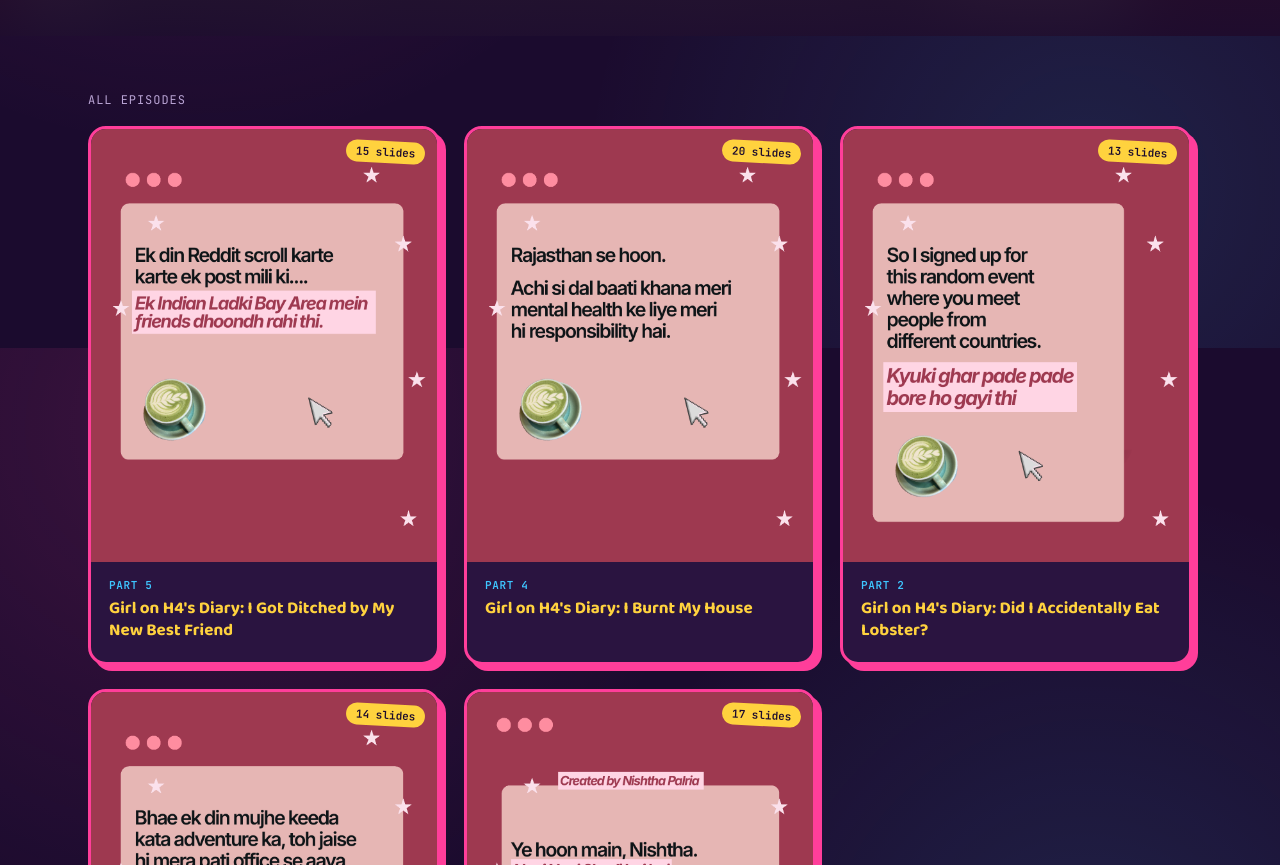
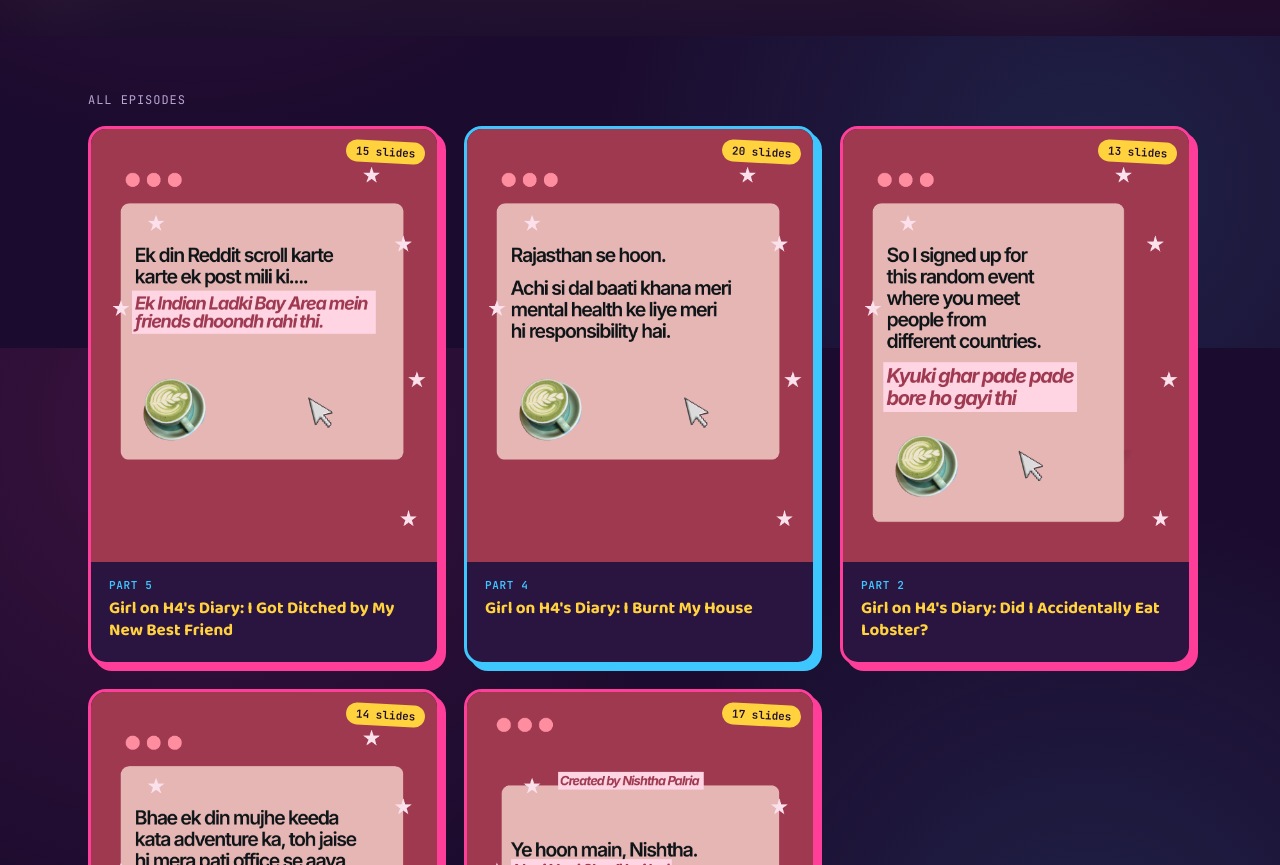
Before and after one commit to nishthapalria/chaatandchatter, a plain HTML site: page index.html in a window 1280 px wide. Shown: the part 452-1317 px from the top of the page. Drawn offline with Linux system fonts and the light colour scheme.

Commit message:
Update style.css

```diff
--- a/style.css
+++ b/style.css
@@ -143,9 +143,10 @@ img { max-width: 100%; display: block; }
 box-shadow: 6px 6px 0 var(--pink);
 transition: transform 0.15s ease, box-shadow 0.15s ease;
 }
-.ep-card:nth-child(2) { border-color: var(--pink); box-shadow: 6px 6px 0 var(--pink); }
+.ep-card:nth-child(2) { border-color: var(--blue); box-shadow: 6px 6px 0 var(--blue); }
 .ep-card:hover { transform: translate(-3px,-3px); }
 .ep-card:nth-child(1):hover { box-shadow: 9px 9px 0 var(--pink); }
+.ep-card:nth-child(2):hover { box-shadow: 9px 9px 0 var(--blue); }
 .ep-card:nth-child(2):hover { box-shadow: 9px 9px 0 var(--pink); }
 .ep-card:nth-child(3):hover { box-shadow: 9px 9px 0 var(--pink); }
 .ep-card-img { aspect-ratio: 4/5; overflow: hidden; position: relative; }
```
Lines whose indentation alone changed are shown as unchanged.
